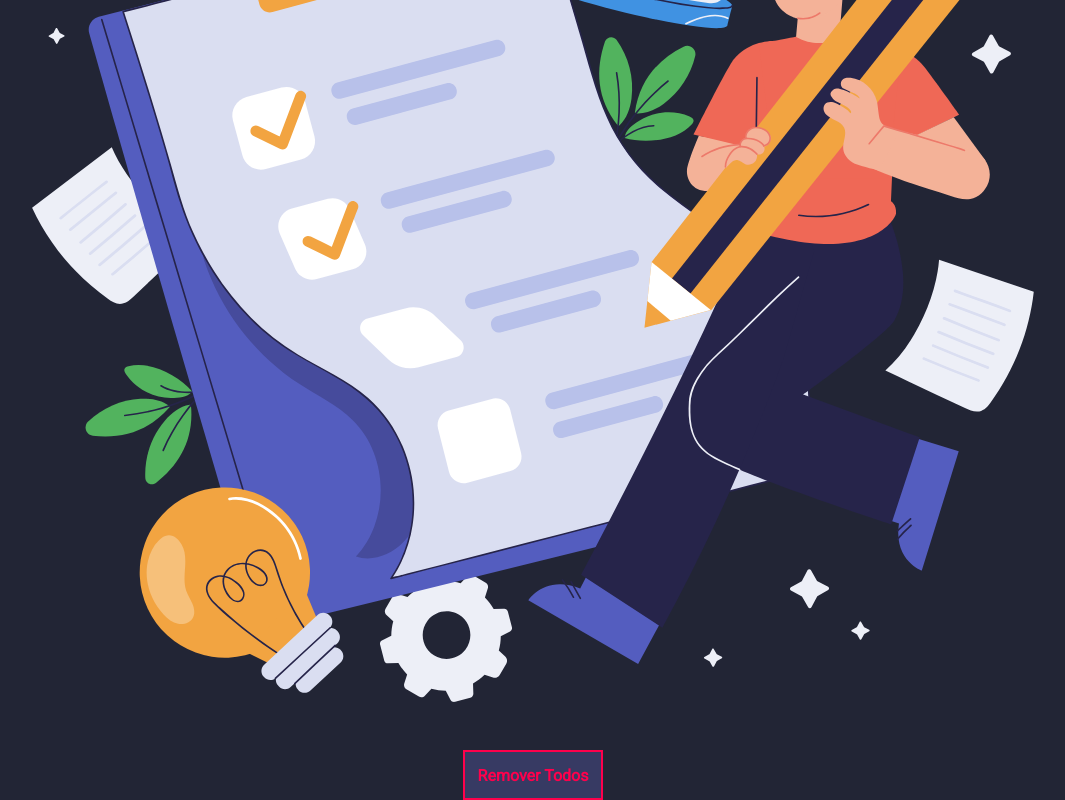
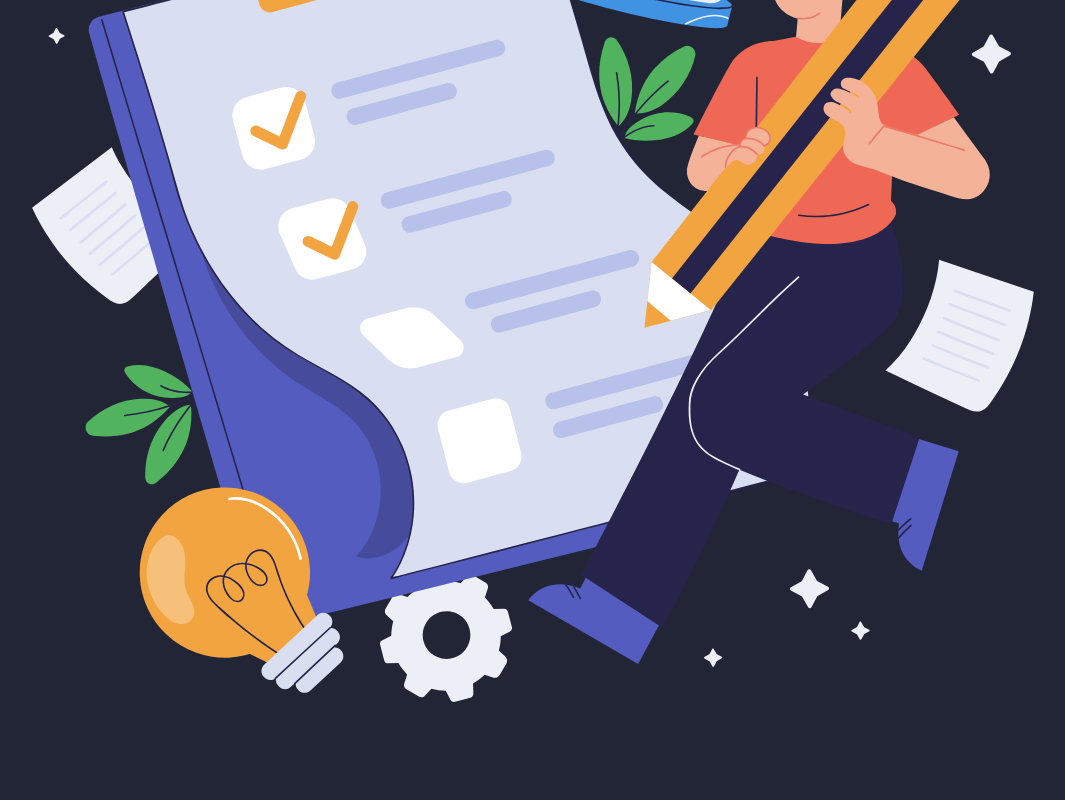
Before and after one commit to AlexSimao/projeto-tarefas, a React (Vite) app: page / in a window 1280 px wide. Shown: the part 491-1291 px from the top of the page, without its empty margins (107-1172 px from the left). After the commit the page ends 1236 px from the top, so only its background shows below. Built offline with nearby package versions, Linux system fonts and the light colour scheme.

Commit message:
Update App.jsx

```diff
--- a/src/App.jsx
+++ b/src/App.jsx
@@ -35,9 +35,11 @@ function App() {
       </form>
 
       <div className="lista">
-        {lista.length < 1 ? <img src={Icon} /> : lista.map((item, index) => <Item texto={lista[index].text} />)}
+        {lista.length < 1 ? <img src={Icon} /> : lista.map((item, index) => <Item texto={item.text} />)}
 
-        <button className="btn-remove-all">Remover Todos</button>
+        {lista.length > 0 ? <button className="btn-remove-all">Remover Todos</button> : ""}
+
+
       </div>
     </div>
   );
```
